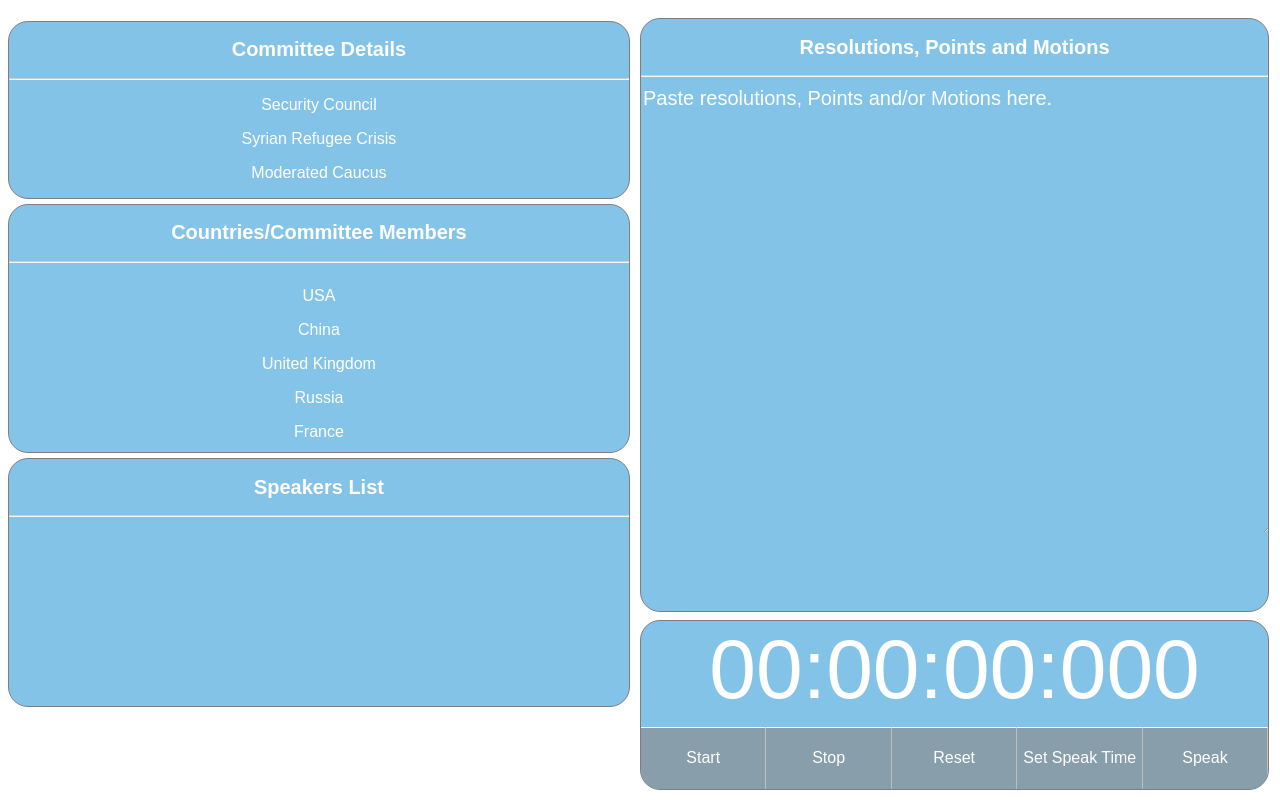
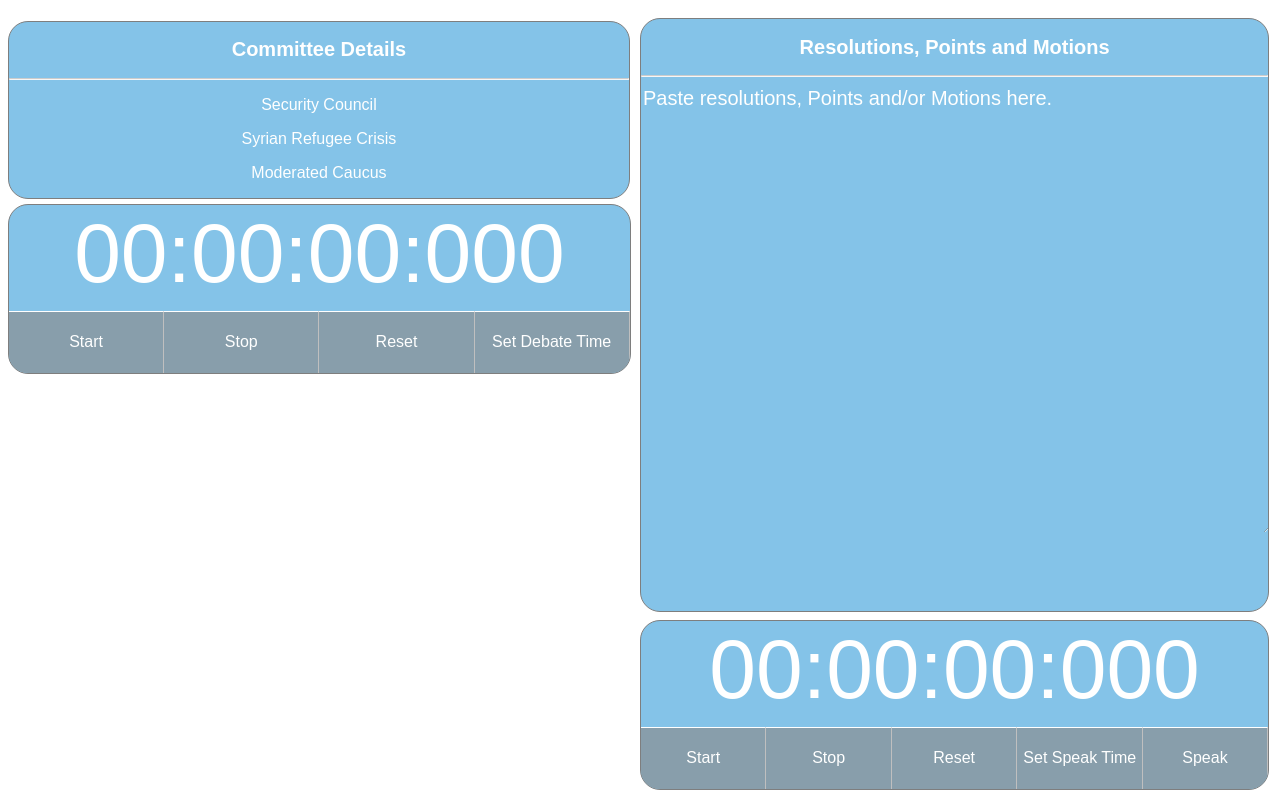
Before and after one commit to BateMUN/BateMUNInterface, a plain HTML site: page index.html in a window 1280 px wide. Both pictures are taken after a click on the element "Formal Consideration". Drawn offline with Linux system fonts and the light colour scheme.

Commit message:
added parallel timer structure

```diff
--- a/index.html
+++ b/index.html
@@ -24,7 +24,7 @@
                 <p class="blockText" id="debateText" onload="loadDebate()" onclick="changeDebate()">Formal Consideration</p>
             </div>
 
-            <div class="row block">
+            <div class="row block" id="memberRow">
 
                 <h2>Countries/Committee Members</h2>
                 <hr />
@@ -52,7 +52,7 @@
 
             </div>
 
-            <div class="row block">
+            <div class="row block" id="speakerRow">
 
                 <h2>Speakers List</h2>
 
@@ -80,6 +80,16 @@
 
             </div>
 
+            <div class="row" id="secondaryTimerRow">
+                <div id="debateTimer" class="block">
+                    <div id="timerholder"><span id="debateTime"></span></div>
+                    <input type="button" id="startDebatebutton" class="clickbutton" value="Start" onclick="startDebate()">
+                    <input type="button" id="stopDebatebutton" class="clickbutton" value="Stop" onclick="stopDebate()">
+                    <input type="button" value="Reset" class="clickbutton" id="resetDebatebutton" onclick="resetDebate()">
+                    <input type="button" value="Set Debate Time" class="clickbutton" id="debateTimeButton" onclick="setDebateTime()">
+                </div>
+            </div>
+
         </div>
 
         <div class="col span-1-of-2">
@@ -95,6 +105,7 @@
                     <input type="button" value="Reset" class="clickbutton" id="resetbutton" onclick="reset()">
                     <input type="button" value="Set Speak Time" class="clickbutton" id="speakTimeButton" onclick="setSpeakingTime()">
                     <input type="button" value="Speak" class="clickbutton" id="speakButton" onclick="speak()">
+
                 </div>
             </div>
 
--- a/script.js
+++ b/script.js
@@ -27,7 +27,7 @@ var currentCommittee = 0;
 var currentTopic = 0;
 var numSpeakers = 0;
 var speakingTime = 30;
-
+var debateTime = 600;
 //different types of debates and a debate index to keep track of debates
 var debates = ["Formal Consideration", "Moderated Caucus", "Unmoderated Caucus", "Round Table", "For and Against", "Resolution Presentation", "Resolution voting", "other"];
 var currentDebate = 0;
@@ -74,10 +74,24 @@ function changeCommitteeTopic() {
 function changeDebate () {
     if (currentDebate === debates.length - 1) {
         currentDebate = 0;
+        changeLayout();
     } else {
         currentDebate++;
+        changeLayout();
     }
     document.getElementById("debateText").innerHTML = debates[currentDebate];
+}
+
+function changeLayout() {
+    if (currentDebate == 0) {
+        document.getElementById('memberRow').style.display = "block";
+        document.getElementById('speakerRow').style.display = "block";
+        document.getElementById('secondaryTimerRow').style.display = "none";
+    } else {
+        document.getElementById('memberRow').style.display = "none";
+        document.getElementById('speakerRow').style.display = "none";
+        document.getElementById('secondaryTimerRow').style.display = "block";
+    }
 }
 
 function loadMembers() {
@@ -120,6 +134,9 @@ function setSpeakingTime() {
     speakingTime = prompt("What is the speaking time", speakingTime);
 }
 
+function setDebateTime() {
+    debateTime = prompt("How long is the debate", debateTime);
+}
 var clsStopwatch = function() {
     var startAt = 0;
     var lapTime = 0;
@@ -149,9 +166,9 @@ var x = new clsStopwatch();
 var $time;
 var clocktimer;
 
-var y = new clsStopwatch();
-var $fullTime;
-var fullClockTimer;
+var debateTimer = new clsStopwatch();
+var $debateTime;
+var debateClockTime;
 
 function pad(num, size) {
     var s = "0000" + num;
@@ -175,6 +192,8 @@ function formatTime(time) {
 
 function show() {
     $time = document.getElementById('time');
+    $debateTime = document.getElementById('debateTime');
+    updateDebate();
     update();
 
     for(keys in committes) {
@@ -222,3 +241,41 @@ function checkTime(){
     }, 200)
 
 }
+
+function updateDebate() {
+    $debateTime.innerHTML = formatTime((debateTimer.time()));
+}
+
+function startDebate() {
+    resetDebate();
+    debateClockTime = setInterval("updateDebate()", 1);
+    debateTimer.start();
+    checkDebateTime();
+}
+
+function stopDebate() {
+    debateTimer.stop();
+    clearInterval(debateClockTime);
+}
+
+function resetDebate() {
+    stopDebate();
+    debateTimer.reset();
+    updateDebate();
+}
+
+function checkDebateTime(){
+    var debateTimerId = setTimeout(function () {    //  call a 3s setTimeout when the loop is called
+        var myDebateSeconds = Math.floor(debateTimer.time() / 1000 );                     //  increment the counter
+        if (myDebateSeconds<debateTime) {            //  if the counter < 10, call the loop function
+            checkDebateTime();             //  ..  again which will trigger another
+        }else{
+            stopDebate();
+            stop();
+            alert("Times Up");
+            resetDebate();
+            clearInterval(debateTimerId);
+        }              //  ..  setTimeout()
+    }, 200)
+
+}
--- a/style.css
+++ b/style.css
@@ -64,7 +64,7 @@ textarea{
     text-align:center;
     margin-top:0%;
 }
-#timer{
+#timer, #debateTimer{
 
     font-family:'Helvetica Neue';
     font-size:10.5vh;
@@ -124,7 +124,7 @@ textarea{
     left:80%;
 }
 
-#timer{
+#timer {
     top:77.5%;
     width:49%;
     left:50%;
@@ -135,3 +135,44 @@ textarea{
 .memberText:hover {
     text-decoration: underline;
 }
+
+#secondaryTimerRow {
+    display: none;
+}
+
+#debateTimer {
+    position:absolute;
+    width:48.5%;
+    /*left:50%;*/
+    height:21%;
+}
+
+#debateTimeButton {
+    position:absolute;
+    width:25%;
+    height:37%;
+    bottom:0%;
+    left:75%;
+}
+
+#startDebatebutton {
+    position:absolute;
+    width:25%;
+    height:37%;
+    bottom:0%;
+    left:0;
+}
+#stopDebatebutton {
+    position:absolute;
+    width:25%;
+    height:37%;
+    bottom:0%;
+    left:25%;
+}
+#resetDebatebutton {
+    position:absolute;
+    width:25%;
+    height:37%;
+    bottom:0%;
+    left:50%;
+}
```
